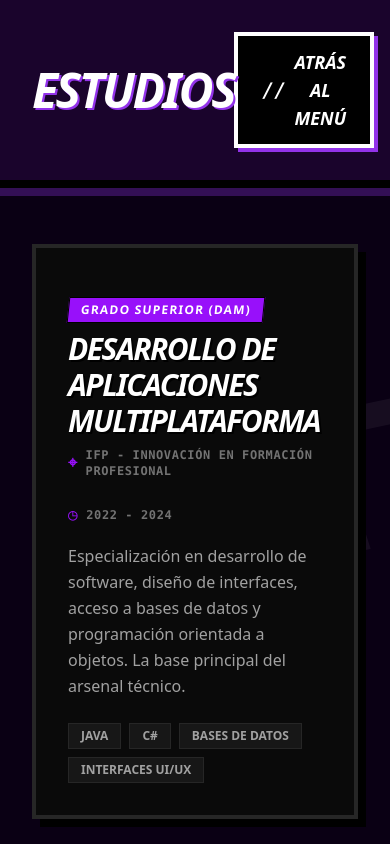
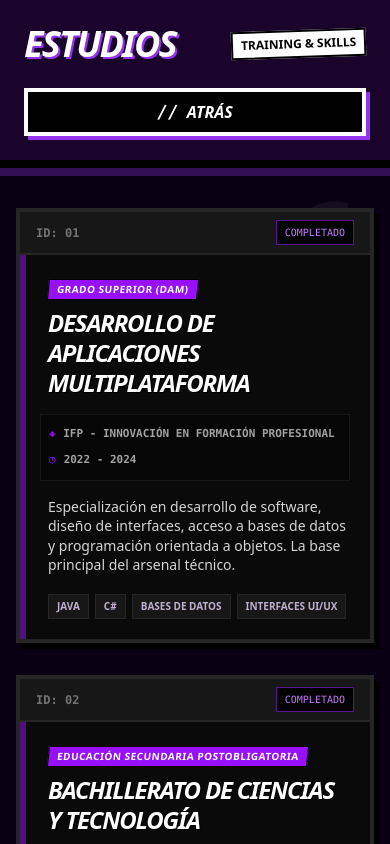
Before and after one commit to Navi412/Portfolio, a Next.js app: page /portfolio/estudios in a window 390 px wide. Shown: the top 844 px of the page. Built offline with nearby package versions, Linux system fonts and the light colour scheme.

Commit message:
Adaptacion movil pagina estudios

```diff
--- a/app/portfolio/estudios/page.tsx
+++ b/app/portfolio/estudios/page.tsx
@@ -10,9 +10,9 @@ export default function EstudiosPage() {
       subtitle: "GRADO SUPERIOR (DAM)",
       status: "COMPLETADO",
       centro: "iFP - Innovación en Formación Profesional",
-      fecha: "2022 - 2024", // Dato a corregir
+      fecha: "2022 - 2024",
       desc: "Especialización en desarrollo de software, diseño de interfaces, acceso a bases de datos y programación orientada a objetos. La base principal del arsenal técnico.",
-      tags: ["Java", "C#", "Bases de Datos", "Interfaces UI/UX"], // Datos a corregir
+      tags: ["Java", "C#", "Bases de Datos", "Interfaces UI/UX"],
       color: "bg-purple-600",
       logo: "/logo-centro.png",
       logoSize: "w-28 h-28"
@@ -23,9 +23,9 @@ export default function EstudiosPage() {
       subtitle: "EDUCACIÓN SECUNDARIA POSTOBLIGATORIA",
       status: "COMPLETADO",
       centro: "Colegio Guzmán el Bueno",
-      fecha: "2020 - 2022", // Dato a corregir
+      fecha: "2020 - 2022",
       desc: "Base académica con fuerte enfoque en matemáticas, física y tecnología. Fundamentos lógicos y analíticos preparatorios para la programación avanzada.",
-      tags: ["Matemáticas", "Física", "Tecnología Industrial"], // Datos a corregir
+      tags: ["Matemáticas", "Física", "Tecnología Industrial"],
       color: "bg-purple-600",
       logo: "/logo-bachiller.png",
       logoSize: "w-40 h-40"
@@ -33,38 +33,38 @@ export default function EstudiosPage() {
   ];
 
   return (
-    <div className="bg-[#0a0014] min-h-screen text-white font-sans overflow-hidden flex flex-col relative pb-20">
+    <div className="bg-[#0a0014] min-h-screen text-white font-sans overflow-x-hidden md:overflow-hidden flex flex-col relative pb-20">
 
       {/* MARCA DE AGUA DE FONDO */}
-      <div className="absolute top-1/4 left-10 opacity-5 pointer-events-none z-0">
-        <h1 className="text-[200px] font-black italic -rotate-12 leading-none">STATS</h1>
+      <div className="absolute top-1/4 left-10 md:left-20 opacity-5 pointer-events-none z-0 fixed">
+        <h1 className="text-[120px] md:text-[200px] font-black italic -rotate-12 leading-none whitespace-nowrap">STATS</h1>
       </div>
 
-      {/* CABECERA (Header) */}
-      <div className="relative z-20 flex justify-between items-center p-8 border-b-8 border-black bg-purple-900/20 shadow-[0_8px_0_rgba(147,51,234,0.3)]">
-        <div className="flex items-center gap-6">
-          <h2 className="text-5xl font-black italic uppercase tracking-tighter drop-shadow-[2px_2px_0px_rgba(147,51,234,1)]">
+      {/* CABECERA (Adaptable) */}
+      <div className="relative z-20 flex flex-col md:flex-row justify-between items-start md:items-center p-6 md:p-8 border-b-8 border-black bg-purple-900/20 shadow-[0_8px_0_rgba(147,51,234,0.3)] gap-4 md:gap-0">
+        <div className="flex items-center gap-4 md:gap-6 w-full justify-between md:justify-start">
+          <h2 className="text-4xl md:text-5xl font-black italic uppercase tracking-tighter drop-shadow-[2px_2px_0px_rgba(147,51,234,1)]">
             Estudios
           </h2>
-          <span className="bg-white text-black font-bold px-3 py-1 -rotate-2 border-2 border-black hidden md:block">
+          <span className="bg-white text-black font-bold text-xs md:text-base px-2 py-1 md:px-3 border-2 border-black -rotate-2 whitespace-nowrap">
             TRAINING & SKILLS
           </span>
         </div>
 
         {/* BOTÓN DE VOLVER */}
-        <Link href="/portfolio">
+        <Link href="/portfolio" className="w-full md:w-auto mt-2 md:mt-0">
           <motion.button
-            whileHover={{ scale: 1.1, rotate: 2 }}
-            whileTap={{ scale: 0.9 }}
-            className="bg-black text-white font-black uppercase px-6 py-3 border-4 border-white italic text-lg shadow-[4px_4px_0px_rgba(147,51,234,1)] hover:bg-white hover:text-black hover:border-purple-600 transition-colors flex items-center gap-2"
+            whileHover={{ scale: 1.05, rotate: 1 }}
+            whileTap={{ scale: 0.95 }}
+            className="w-full bg-black text-white font-black uppercase px-4 md:px-6 py-2 md:py-3 border-4 border-white italic text-base md:text-lg shadow-[4px_4px_0px_rgba(147,51,234,1)] hover:bg-white hover:text-black hover:border-purple-600 transition-colors flex items-center justify-center md:justify-start gap-2"
           >
-            <span className="text-xl leading-none font-mono">{"//"}</span> ATRÁS AL MENÚ
+            <span className="text-lg md:text-xl leading-none font-mono">{"//"}</span> ATRÁS
           </motion.button>
         </Link>
       </div>
 
       {/* CONTENEDOR DE ESTUDIOS */}
-      <div className="relative z-10 p-8 md:p-16 max-w-5xl mx-auto w-full flex flex-col gap-12 mt-6">
+      <div className="relative z-10 p-4 md:p-16 max-w-5xl mx-auto w-full flex flex-col gap-8 md:gap-12 mt-6">
 
         {estudios.map((estudio, idx) => (
           <motion.div
@@ -72,11 +72,15 @@ export default function EstudiosPage() {
             initial={{ opacity: 0, x: -50 }}
             animate={{ opacity: 1, x: 0 }}
             transition={{ delay: idx * 0.2, type: "spring", stiffness: 100 }}
-            className="bg-neutral-950 border-4 border-neutral-800 p-8 relative flex flex-col md:flex-row shadow-[8px_8px_0px_rgba(0,0,0,1)] hover:shadow-[12px_12px_0px_rgba(147,51,234,1)] transition-all duration-300 group hover:border-purple-500"
+            className="group"
           >
+            {/* ======================================================== */}
+            {/* VISTA ORDENADOR                                          */}
+            {/* ======================================================== */}
+            <div className="hidden md:flex bg-neutral-950 border-4 border-neutral-800 p-8 relative flex-row shadow-[8px_8px_0px_rgba(0,0,0,1)] hover:shadow-[12px_12px_0px_rgba(147,51,234,1)] transition-all duration-300 hover:border-purple-500">
 
               {/* LADO IZQUIERDO: LOGO */}
-            <div className="hidden md:flex items-center justify-center pr-8 border-r-4 border-neutral-800 group-hover:border-purple-500 transition-colors min-w-[200px]">
+              <div className="flex items-center justify-center pr-8 border-r-4 border-neutral-800 group-hover:border-purple-500 transition-colors min-w-[200px]">
                 {estudio.logo ? (
                   <img
                     src={estudio.logo}
@@ -91,24 +95,21 @@ export default function EstudiosPage() {
               </div>
 
               {/* CONTENIDO DE LA TARJETA */}
-            <div className="md:pl-8 flex-1 flex flex-col justify-center mt-4 md:mt-0">
+              <div className="pl-8 flex-1 flex flex-col justify-center">
                 <div className="flex justify-between items-start mb-2">
                   <div>
                     <span className={`${estudio.color} text-white font-black px-3 py-1 text-xs uppercase tracking-widest border border-black inline-block mb-2 transform -skew-x-6`}>
                       {estudio.subtitle}
                     </span>
-                  <h3 className="text-3xl md:text-4xl font-black italic uppercase tracking-tighter drop-shadow-[2px_2px_0px_rgba(0,0,0,1)]">
+                    <h3 className="text-4xl font-black italic uppercase tracking-tighter drop-shadow-[2px_2px_0px_rgba(0,0,0,1)]">
                       {estudio.title}
                     </h3>
                   </div>
-
-                {/* STATUS BADGE */}
-                <div className="bg-black text-white font-mono text-xs px-2 py-1 border border-neutral-700 hidden sm:block whitespace-nowrap">
+                  <div className="bg-black text-white font-mono text-xs px-2 py-1 border border-neutral-700 whitespace-nowrap">
                     {estudio.status}
                   </div>
                 </div>
 
-              {/* NUEVOS DATOS CHULOS: Centro y Fecha */}
                 <div className="flex flex-wrap gap-6 mb-4 text-xs font-bold text-neutral-500 uppercase tracking-wider font-mono">
                   <span className="flex items-center gap-2">
                     <span className="text-purple-600 text-base">⌖</span> {estudio.centro}
@@ -122,7 +123,6 @@ export default function EstudiosPage() {
                   {estudio.desc}
                 </p>
 
-              {/* NUEVOS DATOS CHULOS: Tags de habilidades */}
                 <div className="flex flex-wrap gap-2 mt-6">
                   {estudio.tags.map((tag, i) => (
                     <span key={i} className="bg-neutral-900 text-neutral-400 font-bold text-xs uppercase px-3 py-1 border border-neutral-800 group-hover:border-purple-600 group-hover:text-white transition-colors duration-300">
@@ -130,13 +130,67 @@ export default function EstudiosPage() {
                     </span>
                   ))}
                 </div>
-
               </div>
 
-            {/* DECORACIÓN CIBERNÉTICA */}
-            <div className="absolute bottom-4 right-4 text-neutral-800 font-mono text-xs opacity-50 group-hover:opacity-100 transition-opacity hidden md:block">
+              <div className="absolute bottom-4 right-4 text-neutral-800 font-mono text-xs opacity-50 group-hover:opacity-100 transition-opacity">
                 SYS.LOG // RECORD_FOUND
               </div>
+            </div>
+
+            {/* ======================================================== */}
+            {/* VISTA MÓVIL                                              */}
+            {/* ======================================================== */}
+            <div className="flex md:hidden bg-neutral-950 border-4 border-neutral-800 relative flex-col shadow-[6px_6px_0px_rgba(0,0,0,1)]">
+
+              {/* Franja de estado superior */}
+              <div className="bg-neutral-900 px-4 py-2 flex justify-between items-center border-b-2 border-neutral-800">
+                <span className="text-xs font-mono text-neutral-500 font-bold">ID: {estudio.id}</span>
+                <span className="bg-black text-purple-400 font-mono text-[10px] px-2 py-1 border border-purple-900">
+                  {estudio.status}
+                </span>
+              </div>
+
+              <div className="p-5 relative">
+                {/* Acento lateral */}
+                <div className="absolute left-0 top-0 bottom-0 w-1.5 bg-purple-600 opacity-50" />
+
+                {/* Título y subtítulo */}
+                <div className="pl-2 mb-4">
+                  <span className="inline-block bg-purple-600 text-white font-bold px-2 py-0.5 text-[10px] uppercase tracking-wider border border-black mb-2 transform -skew-x-6">
+                    {estudio.subtitle}
+                  </span>
+                  <h3 className="text-2xl font-black italic uppercase tracking-tighter leading-tight drop-shadow-[1px_1px_0px_rgba(0,0,0,1)] text-white">
+                    {estudio.title}
+                  </h3>
+                </div>
+
+                {/* Metadatos */}
+                <div className="pl-2 flex flex-col gap-2 mb-4 text-[11px] font-bold text-neutral-400 uppercase font-mono bg-black/40 p-3 border border-neutral-800/50">
+                  <span className="flex items-start gap-2">
+                    <span className="text-purple-600">⌖</span>
+                    <span className="leading-tight">{estudio.centro}</span>
+                  </span>
+                  <span className="flex items-center gap-2">
+                    <span className="text-purple-600">◷</span> {estudio.fecha}
+                  </span>
+                </div>
+
+                {/* Descripción */}
+                <p className="pl-2 text-neutral-300 text-sm font-medium leading-snug mb-5">
+                  {estudio.desc}
+                </p>
+
+                {/* Tags */}
+                <div className="pl-2 flex flex-wrap gap-1.5">
+                  {estudio.tags.map((tag, i) => (
+                    <span key={i} className="bg-neutral-900 text-purple-200/80 font-bold text-[10px] uppercase px-2 py-1 border border-neutral-800">
+                      {tag}
+                    </span>
+                  ))}
+                </div>
+              </div>
+            </div>
+
           </motion.div>
         ))}
 
```
Lines whose indentation alone changed are shown as unchanged.
